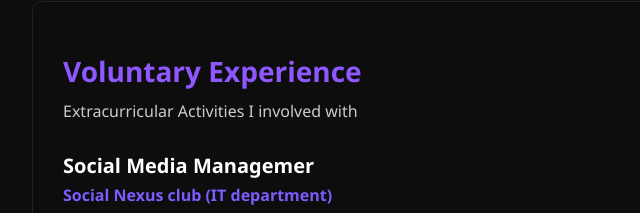
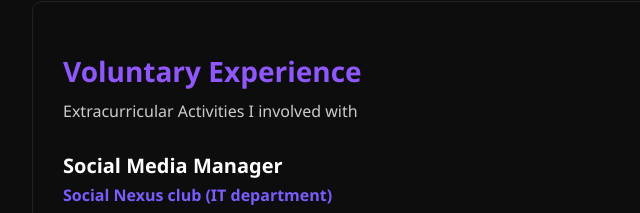
Before and after one commit to jiyaarora21/portfolio-website, a plain HTML site: page public/index.html in a window 1280 px wide. Shown: the part 1766-1979 px from the top of the page, 158-798 px from the left. Drawn offline with nearby package versions, Linux system fonts and the light colour scheme.

Commit message:
Update index.html

```diff
--- a/public/index.html
+++ b/public/index.html
@@ -101,7 +101,7 @@
     <div class="experience-item">
       <div class="experience-header">
         <div>
-          <h3>Social Media Managemer</h3>
+          <h3>Social Media Manager</h3>
           <a href="#" class="company-name">Social Nexus club (IT department)</a>
         </div>
         <div class="experience-meta">
```
